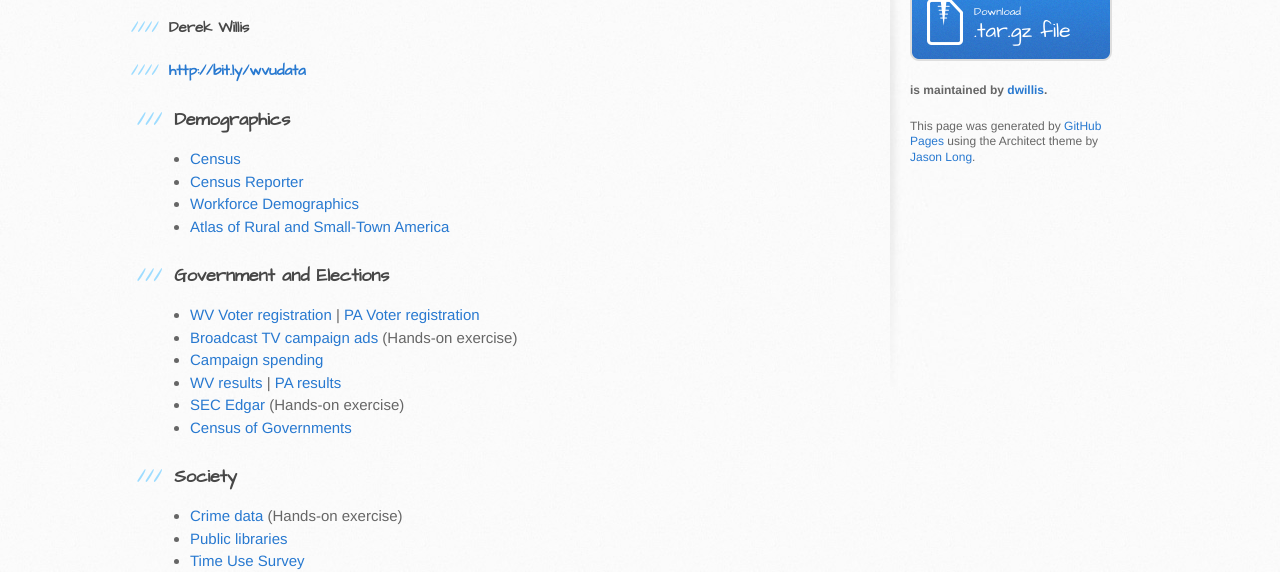
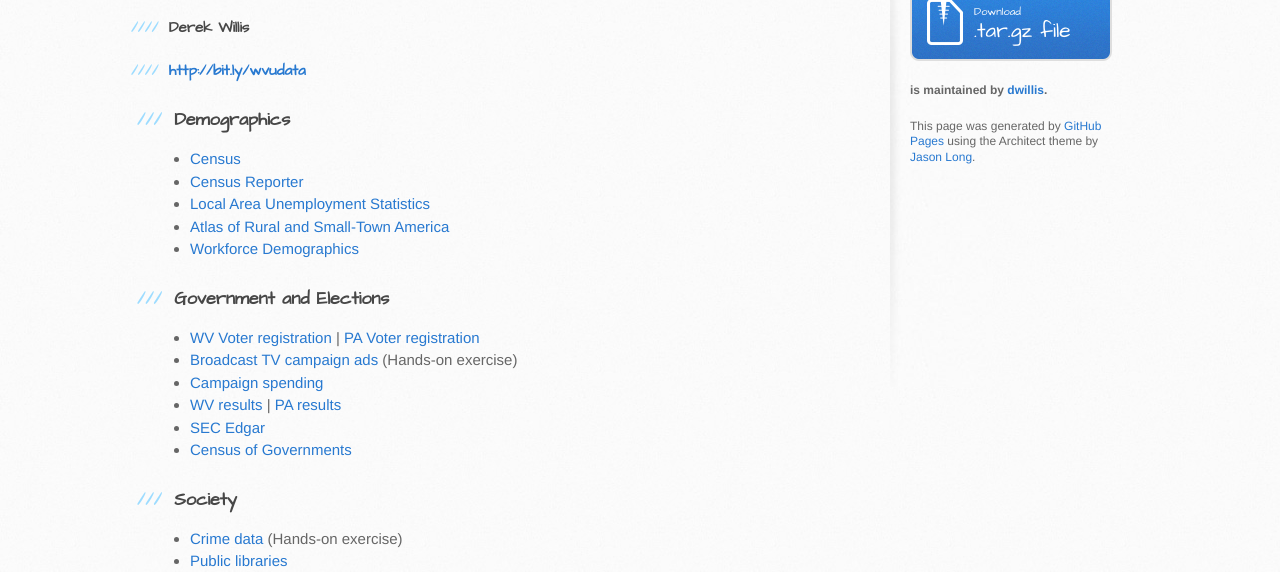
Before and after one commit to dwillis/data-driven-workshop, a plain HTML site: page index.html in a window 1280 px wide. Shown: the part 455-1027 px from the top of the page. Drawn offline with Linux system fonts and the light colour scheme.

```diff
--- a/index.html
+++ b/index.html
@@ -47,8 +47,9 @@
 <ul>
 <li><a href="http://www.census.gov/">Census</a></li>
 <li><a href="http://censusreporter.org/">Census Reporter</a></li>
+<li><a href="http://www.bls.gov/lau/">Local Area Unemployment Statistics</a></li>
+<li><a href="http://www.ers.usda.gov/data-products/atlas-of-rural-and-small-town-america.aspx">Atlas of Rural and Small-Town America</a></li>
 <li><a href="http://www.bls.gov/bls/demographics.htm">Workforce Demographics</a></li>
-<li><a href="http://www.ers.usda.gov/data-products/atlas-of-rural-and-small-town-america.aspx">Atlas of Rural and Small-Town America</a></li>
 </ul>
 
 <h3>
@@ -64,8 +65,7 @@
 <li>
 <a href="https://github.com/openelections/openelections-results-wv/tree/master/raw">WV results</a> | <a href="https://github.com/openelections/openelections-results-pa/tree/master/raw">PA results</a>
 </li>
-<li>
-<a href="http://www.sec.gov/edgar.shtml">SEC Edgar</a> (Hands-on exercise)</li>
+<li><a href="http://www.sec.gov/edgar.shtml">SEC Edgar</a></li>
 <li><a href="http://www.census.gov/govs/">Census of Governments</a></li>
 </ul>
 
```
Also changed, not shown: params.json (+1 -1 lines).
